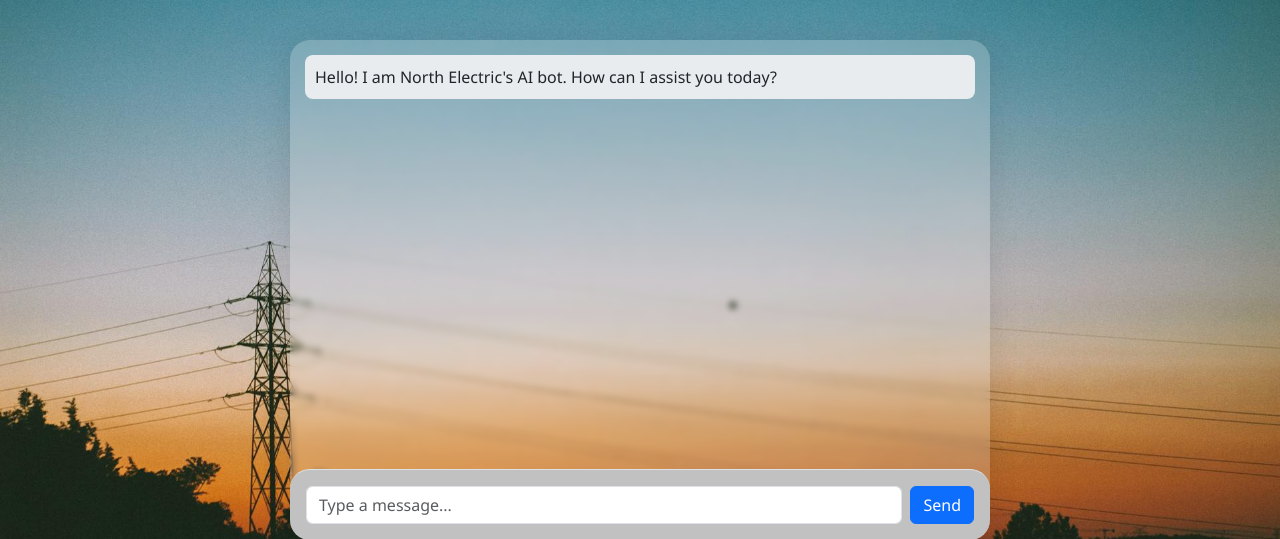
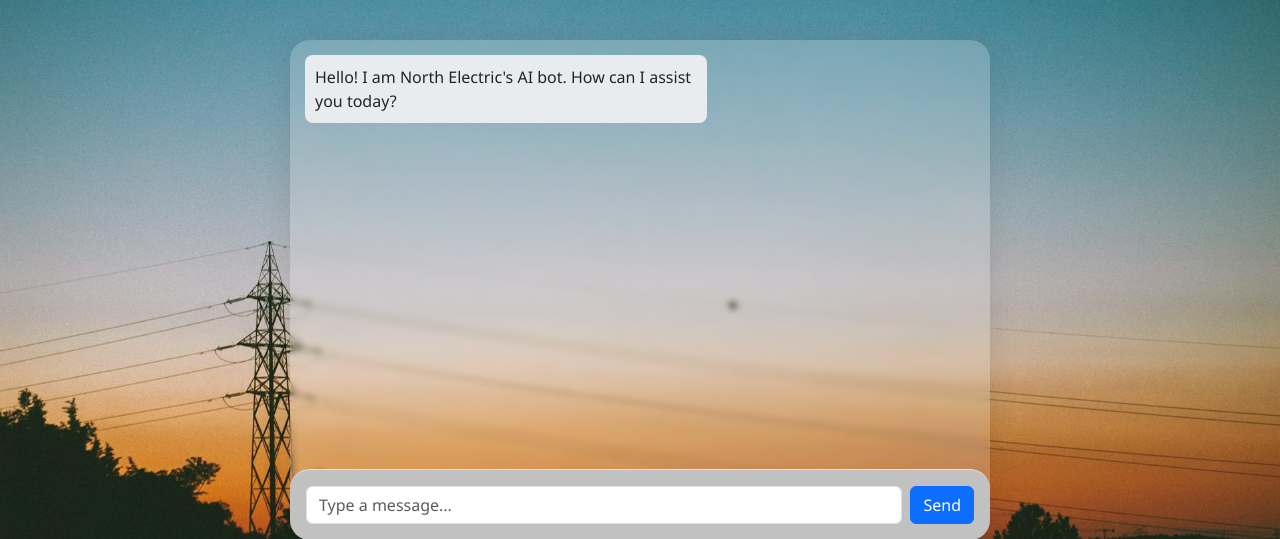
Before and after one commit to 0Akshay/north-electric-ai-search, a FastAPI app: page /ai-chatbot in a window 1280 px wide. Shown: the part 56-595 px from the top of the page. Run offline with FastAPI, Linux system fonts and the light colour scheme.

Commit message:
improved template chatbox

```diff
--- a/static/css/ai-chatbot.css
+++ b/static/css/ai-chatbot.css
@@ -10,6 +10,7 @@ body {
 .chat-container {
     display: flex;
     flex-direction: column;
+    justify-content: space-between;
     /* background: #f5f5f5; */
     height: 500px;
     width: 700px;
@@ -30,7 +31,9 @@ body {
 }
 
 .chat-messages {
-    flex: 1;
+    /* flex: 1; */
+    display: flex;
+    flex-direction: column;
     overflow-y: auto;
     padding: 15px;
 }
@@ -45,9 +48,11 @@ body {
     background: #007bff;
     color: white;
     align-self: flex-end;
+    max-width: 60%;
 }
 
 .bot-message {
     background: #e9ecef;
     align-self: flex-start;
+    width: 60%;
 }
```
